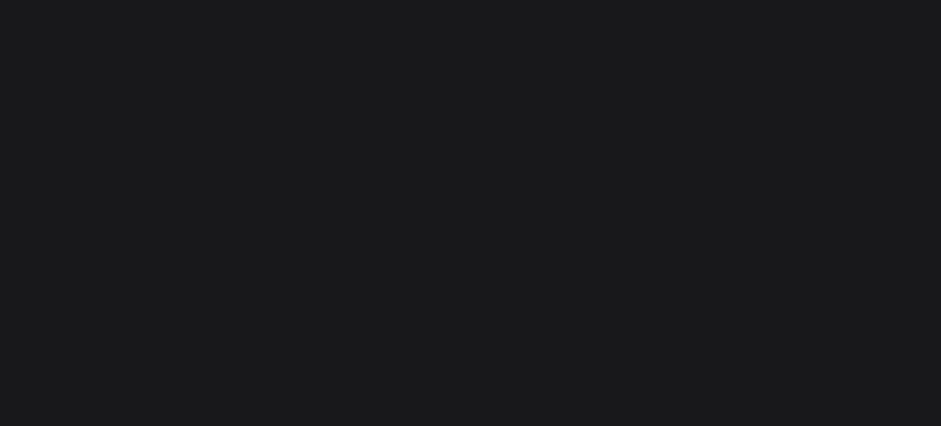
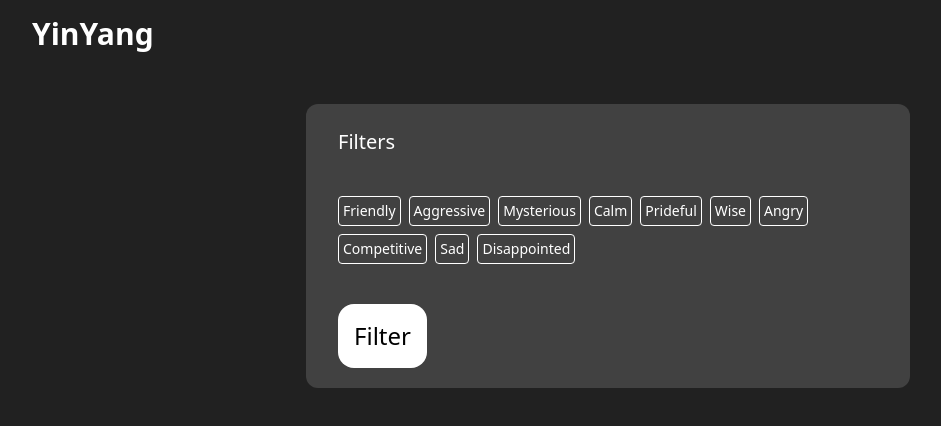
Before and after one commit to samirertt/yinyang, a React (Vite) app in the folder Frontend/: page /UserDashboard/FilterPage in a window 1280 px wide. Before the commit this address had no page. Shown: the top 426 px of the page, without its empty margins (32-973 px from the left). Built offline with nearby package versions, Linux system fonts and the light colour scheme.

Commit message:
filter page started

```diff
--- a/Frontend/src/App.tsx
+++ b/Frontend/src/App.tsx
@@ -8,10 +8,12 @@
 import Chat from './pages/Chat';
 import SignupPage from './pages/SignUpPage';
 import UserDashboard from "./pages/UserDashboard";
+import FilterPage from './components/UserStuff/FilterPage';
 const App: React.FC = () => {
   return (
     <Router>
       <Routes>
+        <Route path='/UserDashboard/FilterPage' element={<FilterPage/>}/>
         <Route path="/Login" element={<Login />} />
         <Route path="/chat" element={<Chat />} />
         <Route path="/SignUp" element={<SignupPage />} />
--- /dev/null
+++ b/Frontend/src/components/UserStuff/FilterPage.tsx
@@ -0,0 +1,62 @@
+import { useState } from "react";
+
+const characterFilters = [
+  "Friendly",
+  "Aggressive",
+  "Mysterious",
+  "Calm",
+  "Prideful",
+  "Wise",
+  "Angry",
+  "Competitive",
+  "Sad",
+  "Disappointed",
+];
+
+const CharacterFilterPage: React.FC = () => {
+  return (
+    <div className="flex flex-col h-screen bg-[#212121] gap-9 pl-9 pr-9">
+      <header className="text-white py-4 text-center w-fit ml-7 ">
+        <h1 className="text-3xl font-bold">YinYang</h1>
+      </header>
+
+      <div className="flex flex-col items-start w-1/2 gap-6 pt-6 bg-[#414141] rounded-xl mx-auto px-4">
+        <p className="text-xl text-white pl-4">Filters</p>
+
+        <div className="flex flex-wrap gap-2 p-4 self-start">
+          {characterFilters.map((filter, index) => (
+            <FilterButtons key={index} filterName={filter} />
+          ))}
+        </div>
+
+        <button className="text-2xl text-black p-4  ml-4 mb-5 rounded-2xl cursor-pointer bg-white">
+          Filter
+        </button>
+      </div>
+    </div>
+  );
+};
+
+const FilterButtons = ({ filterName }: { filterName: string }) => {
+  const [isAlive, setIsAlive] = useState(false);
+
+  const toggleActive = () => {
+    setIsAlive(!isAlive);
+  };
+
+  return (
+    <button
+      onClick={toggleActive}
+      className={`border text-sm p-1 rounded-sm cursor-pointer transition-colors duration-300
+        ${
+          isAlive
+            ? "border-[#F59E0B] text-[#F59E0B]"
+            : "border-white text-white"
+        }
+        ${!isAlive && "hover:border-[#F59E0B] hover:text-[#F59E0B]"}`}
+    >
+      {filterName}
+    </button>
+  );
+};
+export default CharacterFilterPage;
--- a/Frontend/src/pages/UserDashboard.tsx
+++ b/Frontend/src/pages/UserDashboard.tsx
@@ -3,8 +3,10 @@
 import UserRecentChats from "../components/UserStuff/UserRecentChats";
 import CharacterGrid from "../components/UserStuff/CharacterGrid";
 import { useState, SetStateAction } from "react";
-import searchIcon from "../MaginifyingGlass.png";
+
 import SuggestionBanner from "../components/UserStuff/SuggestionBanner";
+import { Filter, Search } from "lucide-react";
+import { Link } from "react-router-dom";
 
 function SearchBar() {
   const [isExpanded, setIsExpanded] = useState(false);
@@ -25,13 +27,12 @@
   };
 
   return (
-    <div className="relative flex items-center ">
+    <div className="relative flex items-center gap-4 ">
       {!isExpanded && (
-        <img
-          src={searchIcon}
-          className="absolute left-4 top-1/2 transform -translate-y-1/2 w-10 h-10 invert pointer-events-none"
-          alt="SearchIcon"
-        ></img>
+        <Search
+          size={24}
+          className="absolute left-4 top-1/2 transform -translate-y-1/2 text-black invert pointer-events-none"
+        />
       )}
       <input
         value={inputValue}
@@ -43,17 +44,24 @@
         type="search"
         placeholder={isExpanded ? "Search" : ""}
       ></input>
+      <Link to="/UserDashboard/FilterPage">
+        <Filter size={24} className="text-white cursor-pointer" />
+      </Link>
     </div>
   );
 }
 
 function UserCharactertSelection() {
-  const [chatList, setChatList] = useState<{ name: string; image: string }[]>([]);
-
+  const [chatList, setChatList] = useState<{ name: string; image: string }[]>(
+    []
+  );
 
   const addChat = (characterName: string, characterImage: string) => {
-    if (!chatList.some(chat => chat.name === characterName)) {
-      setChatList((prevChats) => [...prevChats, { name: characterName, image: characterImage }]);
+    if (!chatList.some((chat) => chat.name === characterName)) {
+      setChatList((prevChats) => [
+        ...prevChats,
+        { name: characterName, image: characterImage },
+      ]);
     }
   };
 
@@ -65,7 +73,7 @@
   return (
     <div className="bg-[#212121] ">
       <div className="flex flex-col bg-[#212121]">
-        <UserRecentChats chatList={chatList} handleDelete={handleDelete}/>
+        <UserRecentChats chatList={chatList} handleDelete={handleDelete} />
       </div>
       <div className="mt-5 items-center ml-25 mr-25    ">
         <div className="flex justify-between items-center w-full px-4 py-2 pb-8 bg-[#212121] ">
@@ -77,8 +85,8 @@
             <SearchBar />
           </div>
         </div>
-        <SuggestionBanner/>
-        <CharacterGrid onCharacterSelect={addChat}/>
+        <SuggestionBanner />
+        <CharacterGrid onCharacterSelect={addChat} />
       </div>
     </div>
   );
```
